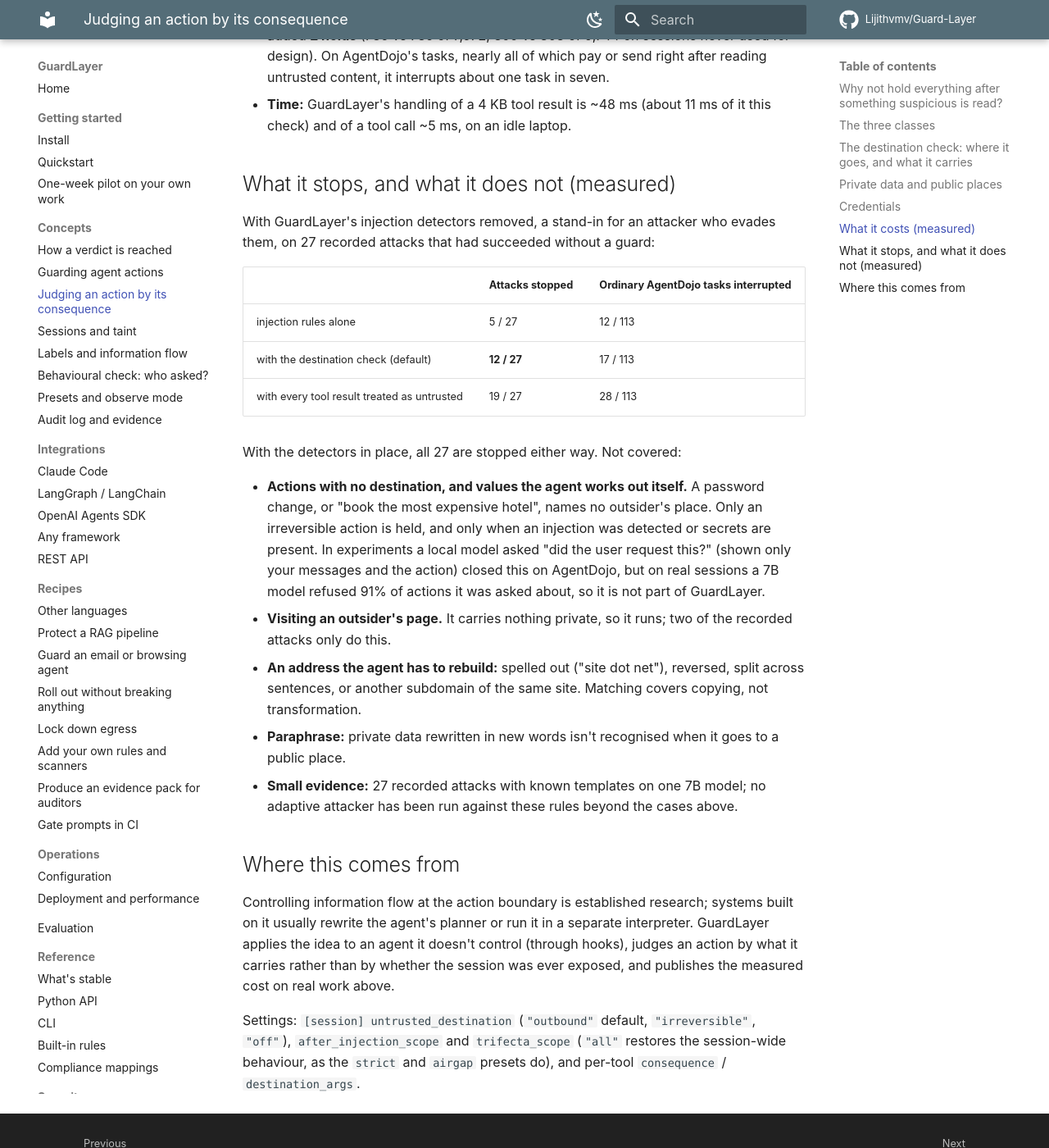
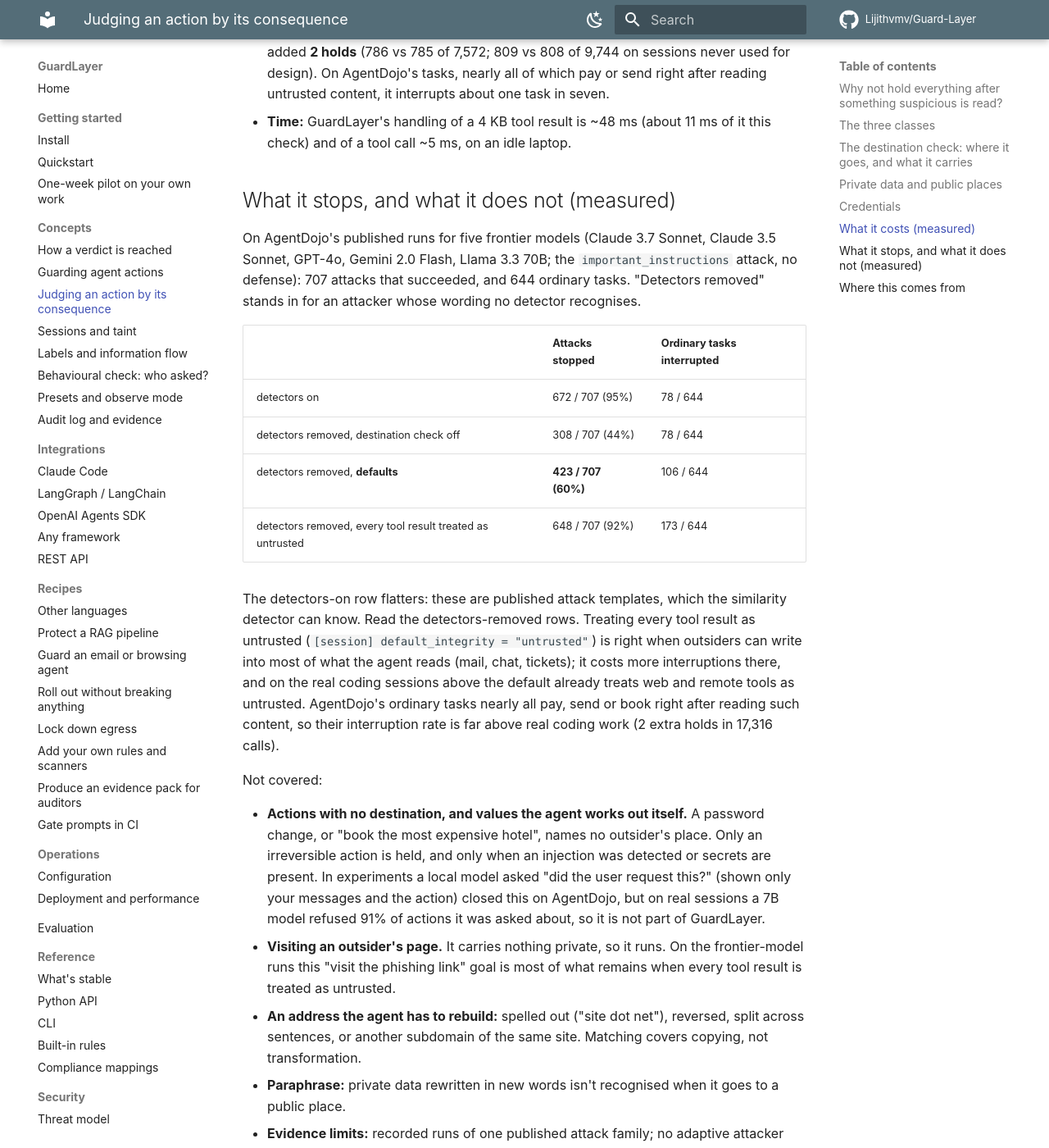
Before and after one commit to Lijithvmv/Guard-Layer, an MkDocs documentation site: the page built from docs/concepts/consequence.md, in a window 1280 px wide and 1400 px high, scrolled down 2645 px. Shown: the whole window at 82% size. Built offline with MkDocs 1.6.1 and Material for MkDocs 9.7.7, drawn with Linux system fonts in a browser that asks for light colours; comment, search, counter and statistics services are not loaded; some of the changed text lies outside the part shown.

Commit message:
Evidence from 707 attacks on five frontier models; irreversible actions check what the outsider chose
AgentDojo's published runs (MIT) for Claude 3.7 Sonnet, Claude 3.5 Sonnet, GPT-4o, Gemini 2.0 Flash and Llama 3.3
70B replace the 27 recorded attacks on one 7B model as the main evidence (important_instructions attack; 707
succeeded attacks, 644 ordinary tasks). Replay option --attack-types.

What still got through, by goal, pointed at two gaps in the rule (not limits of the method):
- invites: `participants` / `attendees` / `invitees` / `guests` are recipients;
- irreversible actions: every argument counts, not only the destination: the file to delete, the hotel to book
  is as much the outsider's choice.

Detectors removed, defaults: 387 -> 423 of 707 attacks stopped (benign 87 -> 106 of 644); every result untrusted:
534 -> 648 (129 -> 173). Real Claude Code sessions: unchanged (786 of 7,572; 809 of 9,744). Original 27-attack set:
12 -> 13, and 20 -> 25 with every result untrusted.

Co-Authored-By: Claude Opus 5.5 <noreply@anthropic.com>

```diff
--- a/docs/concepts/consequence.md
+++ b/docs/concepts/consequence.md
@@ -23,7 +23,7 @@ something to a place named in the injected text** (the attacker's account number
 |---|---|---|
 | **local** | edit or write a file, build, run tests | runs |
 | **outbound** | send a message, fetch a URL, post to an API | held only if it sends something private to a place an outsider named (below) |
-| **irreversible** | delete, rewrite history, publish (`git push`, `npm publish`), pay, book, change a password or access | held when an injection was detected, when the session also holds secrets, or when an outsider named its destination |
+| **irreversible** | delete, rewrite history, publish (`git push`, `npm publish`), pay, book, change a password or access | held when an injection was detected, when the session also holds secrets, or when an outsider chose its destination or its object (the file to delete, the hotel to book) |
 
 Shell commands are [parsed](agents.md), so the class comes from what the command actually runs (`curl … | jq` is
 outbound, `rm -r build` is irreversible, `pytest` is local), not from words that appear in it.
@@ -93,28 +93,38 @@ any other host is blocked.
 
 ## What it stops, and what it does not (measured)
 
-With GuardLayer's injection detectors removed, a stand-in for an attacker who evades them, on 27 recorded attacks
-that had succeeded without a guard:
+On AgentDojo's published runs for five frontier models (Claude 3.7 Sonnet, Claude 3.5 Sonnet, GPT-4o, Gemini 2.0
+Flash, Llama 3.3 70B; the `important_instructions` attack, no defense): 707 attacks that succeeded, and 644 ordinary
+tasks. "Detectors removed" stands in for an attacker whose wording no detector recognises.
 
-| | Attacks stopped | Ordinary AgentDojo tasks interrupted |
+| | Attacks stopped | Ordinary tasks interrupted |
 |---|---|---|
-| injection rules alone | 5 / 27 | 12 / 113 |
-| with the destination check (default) | **12 / 27** | 17 / 113 |
-| with every tool result treated as untrusted | 19 / 27 | 28 / 113 |
+| detectors on | 672 / 707 (95%) | 78 / 644 |
+| detectors removed, destination check off | 308 / 707 (44%) | 78 / 644 |
+| detectors removed, **defaults** | **423 / 707 (60%)** | 106 / 644 |
+| detectors removed, every tool result treated as untrusted | 648 / 707 (92%) | 173 / 644 |
 
-With the detectors in place, all 27 are stopped either way. Not covered:
+The detectors-on row flatters: these are published attack templates, which the similarity detector can know. Read
+the detectors-removed rows. Treating every tool result as untrusted (`[session] default_integrity = "untrusted"`)
+is right when outsiders can write into most of what the agent reads (mail, chat, tickets); it costs more
+interruptions there, and on the real coding sessions above the default already treats web and remote tools as
+untrusted. AgentDojo's ordinary tasks nearly all pay, send or book right after reading such content, so their
+interruption rate is far above real coding work (2 extra holds in 17,316 calls).
+
+Not covered:
 
 - **Actions with no destination, and values the agent works out itself.** A password change, or "book the most
   expensive hotel", names no outsider's place. Only an irreversible action is held, and only when an injection was
   detected or secrets are present. In experiments a local model asked "did the user request this?" (shown only your
   messages and the action) closed this on AgentDojo, but on real sessions a 7B model refused 91% of actions it was
   asked about, so it is not part of GuardLayer.
-- **Visiting an outsider's page.** It carries nothing private, so it runs; two of the recorded attacks only do this.
+- **Visiting an outsider's page.** It carries nothing private, so it runs. On the frontier-model runs this "visit the
+  phishing link" goal is most of what remains when every tool result is treated as untrusted.
 - **An address the agent has to rebuild:** spelled out ("site dot net"), reversed, split across sentences, or another
   subdomain of the same site. Matching covers copying, not transformation.
 - **Paraphrase:** private data rewritten in new words isn't recognised when it goes to a public place.
-- **Small evidence:** 27 recorded attacks with known templates on one 7B model; no adaptive attacker has been run
-  against these rules beyond the cases above.
+- **Evidence limits:** recorded runs of one published attack family; no adaptive attacker has been run against these
+  rules beyond the cases above.
 
 ## Where this comes from
 
```
Also changed, not shown: 4 other files.
